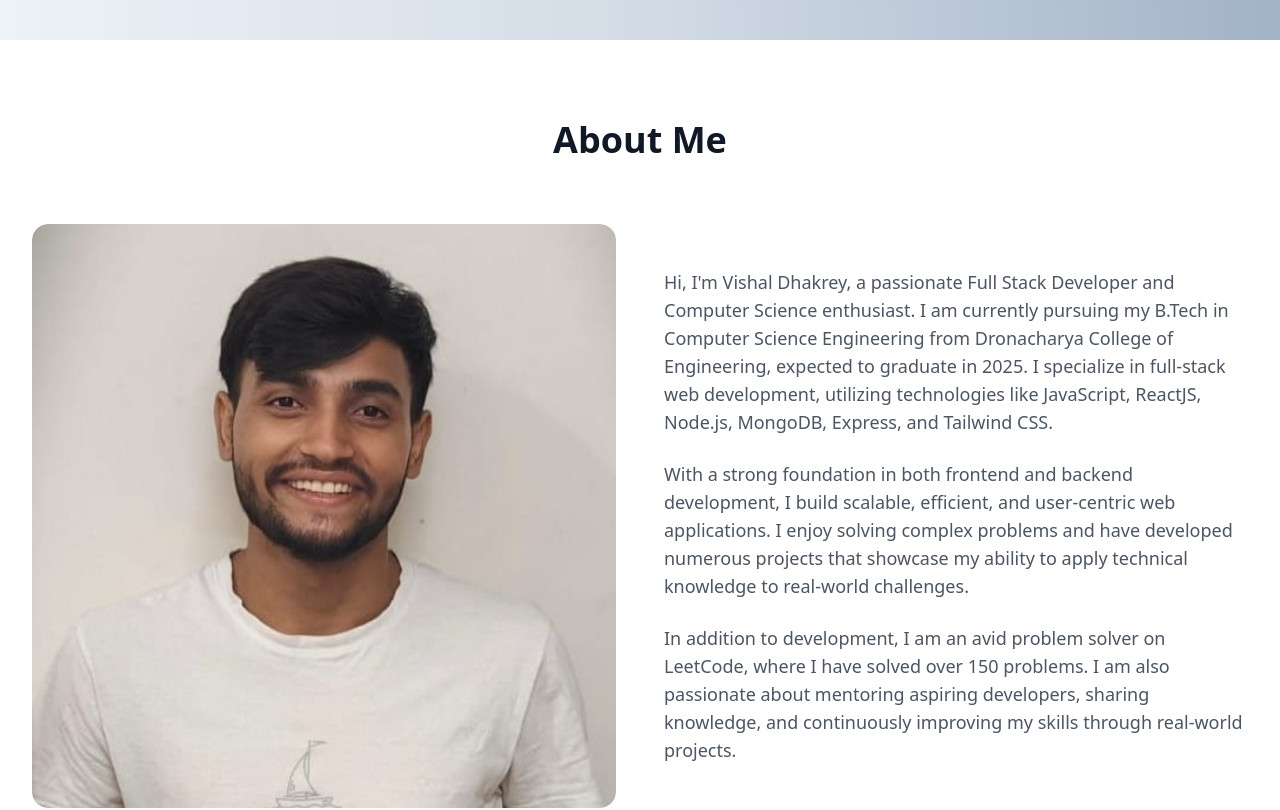
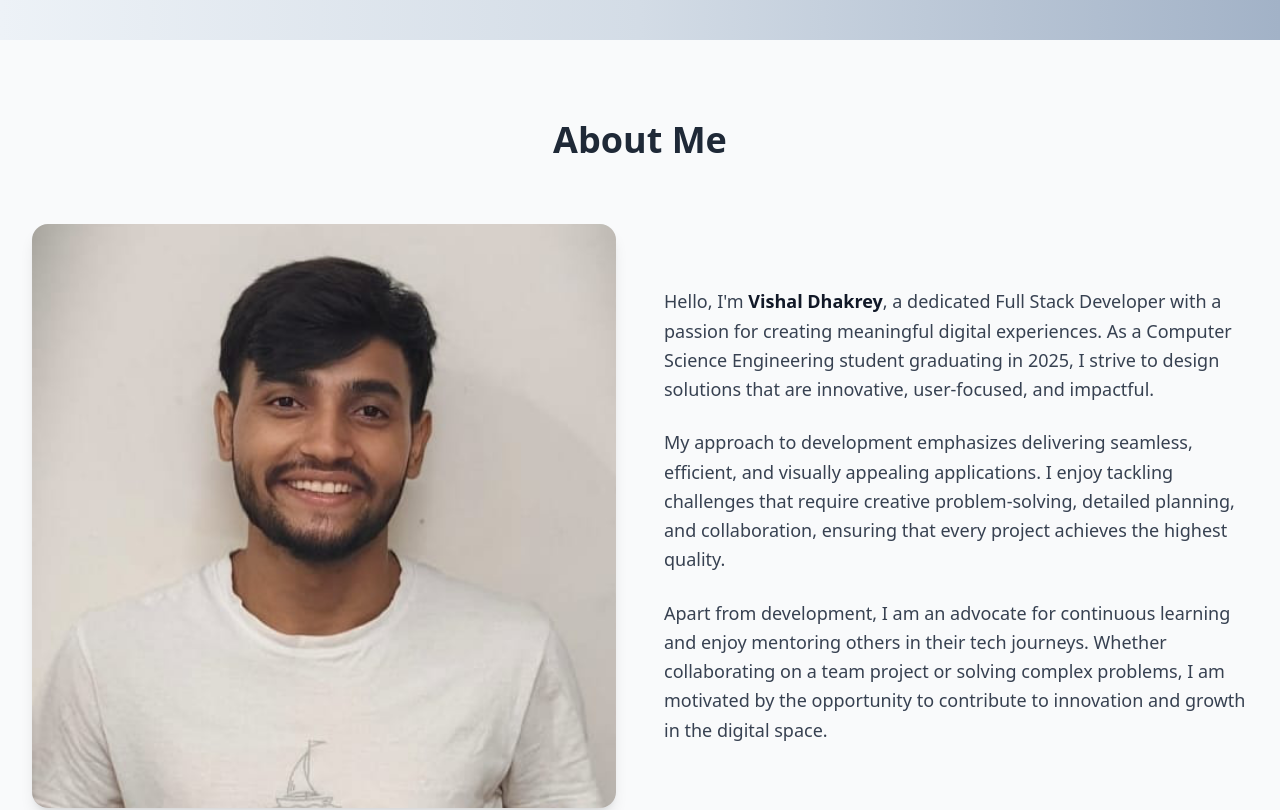
Before and after one commit to Vishaldhakrey/portfolio, a React (Vite) app: page / in a window 1280 px wide. Shown: the part 760-1570 px from the top of the page. Built offline with nearby package versions, Linux system fonts and the light colour scheme.

Commit message:
change about section

```diff
--- a/src/components/About.tsx
+++ b/src/components/About.tsx
@@ -3,10 +3,11 @@ import { fadeInUp, staggerContainer } from "../utils/animations";
 
 export default function About() {
   return (
-    <section id="about" className="py-20 bg-white dark:bg-gray-800">
+    <section id="about" className="py-20 bg-gray-50 dark:bg-gray-900">
       <div className="max-w-7xl mx-auto px-4 sm:px-6 lg:px-8">
+        {/* Heading */}
         <motion.h2
-          className="text-3xl md:text-4xl font-bold text-center mb-16 text-gray-900 dark:text-white"
+          className="text-3xl md:text-4xl font-bold text-center mb-16 text-gray-800 dark:text-white"
           variants={fadeInUp}
           initial="initial"
           whileInView="animate"
@@ -15,6 +16,7 @@ export default function About() {
           About Me
         </motion.h2>
 
+        {/* Content */}
         <motion.div
           className="grid grid-cols-1 md:grid-cols-2 gap-12 items-center"
           variants={staggerContainer}
@@ -22,28 +24,33 @@ export default function About() {
           whileInView="animate"
           viewport={{ once: true }}
         >
+          {/* Image */}
           <motion.div
-            className="aspect-square rounded-2xl overflow-hidden"
+            className="aspect-square rounded-2xl overflow-hidden shadow-lg"
             variants={fadeInUp}
           >
             <img
               src="/vishal.png"
               alt="Vishal Dhakrey"
-              className="w-full h-full object-cover rounded-2xl"
+              className="w-full h-full object-cover"
             />
           </motion.div>
 
-          <motion.div className="space-y-6 text-gray-900 dark:text-white" variants={staggerContainer}>
-            <motion.p className="text-lg text-gray-600 dark:text-gray-300" variants={fadeInUp}>
-              Hi, I'm Vishal Dhakrey, a passionate Full Stack Developer and Computer Science enthusiast. I am currently pursuing my B.Tech in Computer Science Engineering from Dronacharya College of Engineering, expected to graduate in 2025. I specialize in full-stack web development, utilizing technologies like JavaScript, ReactJS, Node.js, MongoDB, Express, and Tailwind CSS.
+          {/* Text Content */}
+          <motion.div
+            className="space-y-6 text-gray-700 dark:text-gray-300"
+            variants={staggerContainer}
+          >
+            <motion.p className="text-lg leading-relaxed" variants={fadeInUp}>
+              Hello, I'm <strong className="text-gray-900 dark:text-white">Vishal Dhakrey</strong>, a dedicated Full Stack Developer with a passion for creating meaningful digital experiences. As a Computer Science Engineering student graduating in 2025, I strive to design solutions that are innovative, user-focused, and impactful.
             </motion.p>
 
-            <motion.p className="text-lg text-gray-600 dark:text-gray-300" variants={fadeInUp}>
-              With a strong foundation in both frontend and backend development, I build scalable, efficient, and user-centric web applications. I enjoy solving complex problems and have developed numerous projects that showcase my ability to apply technical knowledge to real-world challenges.
+            <motion.p className="text-lg leading-relaxed" variants={fadeInUp}>
+              My approach to development emphasizes delivering seamless, efficient, and visually appealing applications. I enjoy tackling challenges that require creative problem-solving, detailed planning, and collaboration, ensuring that every project achieves the highest quality.
             </motion.p>
 
-            <motion.p className="text-lg text-gray-600 dark:text-gray-300" variants={fadeInUp}>
-              In addition to development, I am an avid problem solver on LeetCode, where I have solved over 150 problems. I am also passionate about mentoring aspiring developers, sharing knowledge, and continuously improving my skills through real-world projects.
+            <motion.p className="text-lg leading-relaxed" variants={fadeInUp}>
+              Apart from development, I am an advocate for continuous learning and enjoy mentoring others in their tech journeys. Whether collaborating on a team project or solving complex problems, I am motivated by the opportunity to contribute to innovation and growth in the digital space.
             </motion.p>
           </motion.div>
         </motion.div>
--- a/src/components/Contact.tsx
+++ b/src/components/Contact.tsx
@@ -78,7 +78,7 @@ export default function Contact() {
                 </div>
                 <div>
                   <p className="text-sm text-gray-600 dark:text-gray-400">Location</p>
-                  <p className="text-gray-900 dark:text-white font-medium">Bangalore, India</p>
+                  <p className="text-gray-900 dark:text-white font-medium">Gurugram, India</p>
                 </div>
               </motion.div>
             </div>
```
